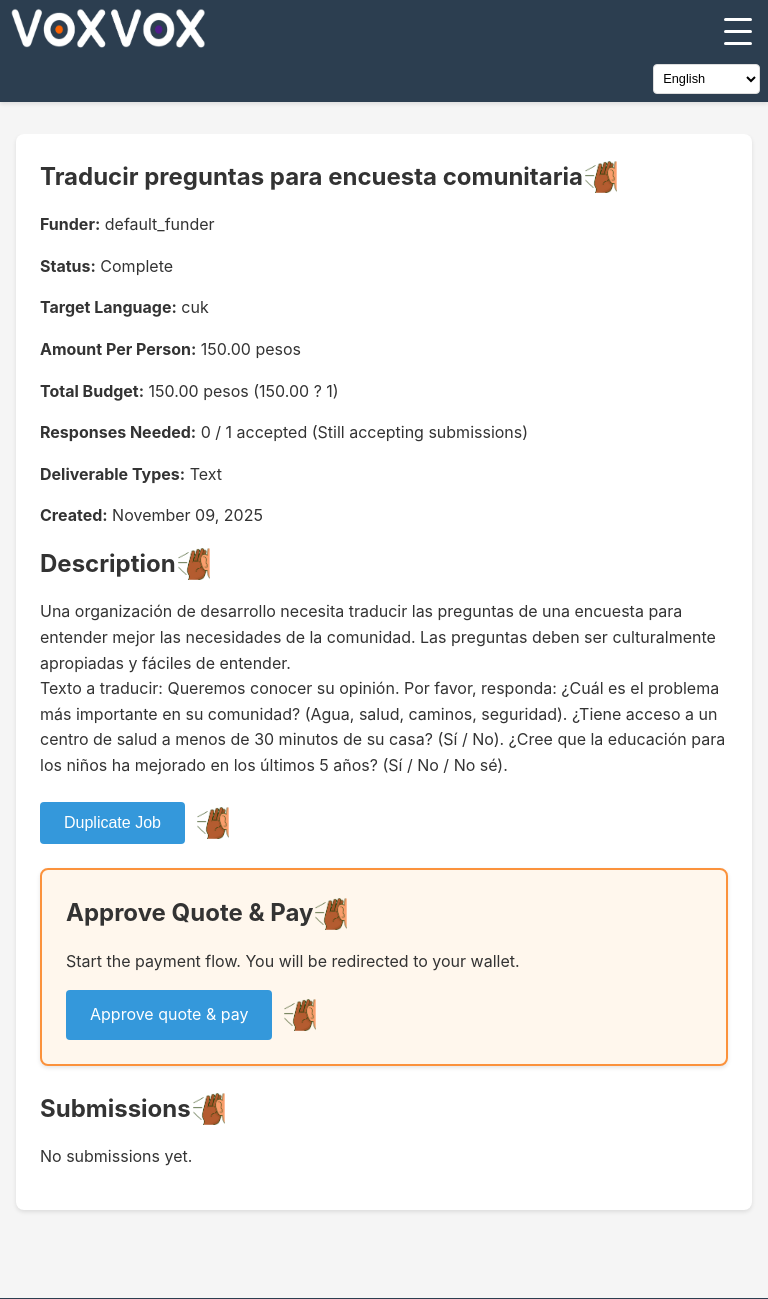
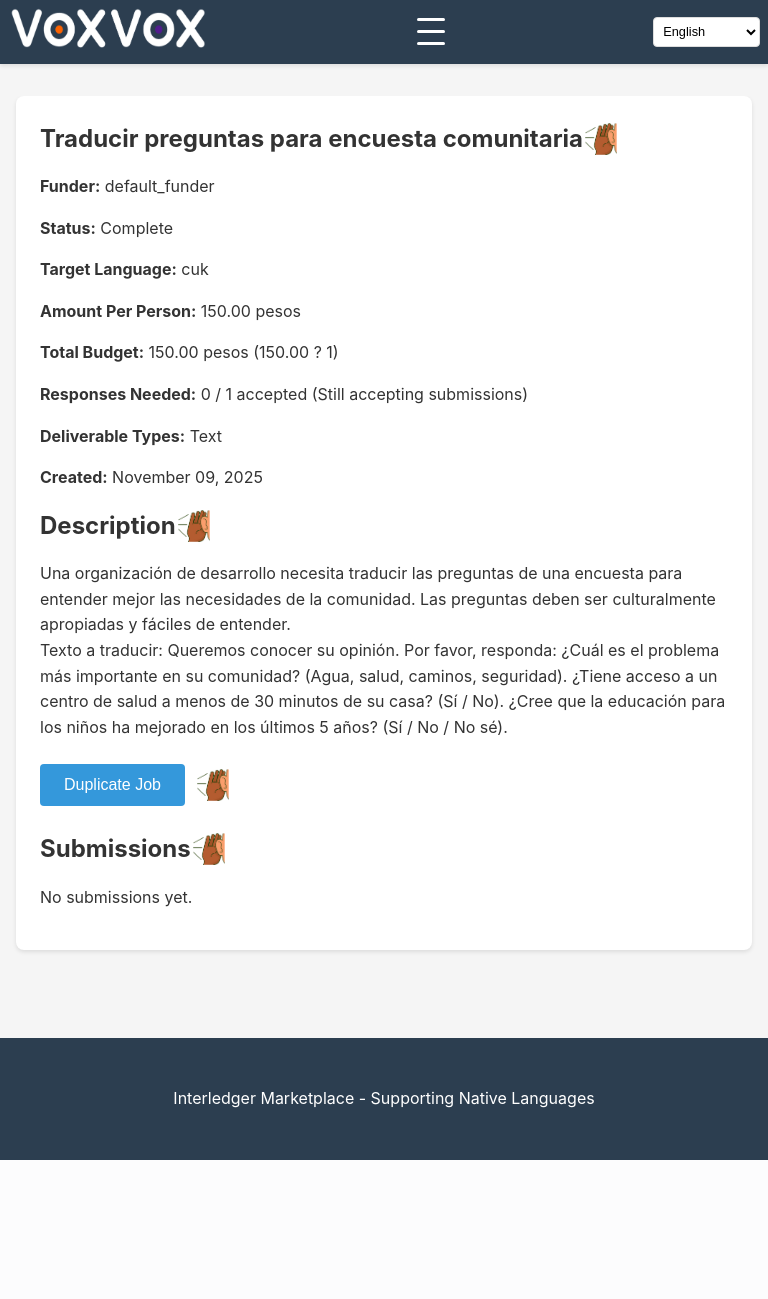
Before and after one commit to AICDMX/hackathon-interledger-market-Accesible, a Django app: page /26/ in a window 768 px wide. Shown: the top 1299 px of the page. After the commit the page ends 1160 px from the top, so only its background shows below. Run offline with Django 4.2, Linux system fonts and the light colour scheme; a user stored in the database is signed in; data comes from the database, SQL or seed files in the repository; data that the repository does not hold is empty.

Commit message:
remove wallet not working

```diff
--- a/marketplace-py/jobs/urls.py
+++ b/marketplace-py/jobs/urls.py
@@ -12,7 +12,6 @@ urlpatterns = [
     path('<int:pk>/edit/', views.edit_job, name='edit'),
     path('<int:pk>/duplicate/', views.duplicate_job, name='duplicate'),
     path('<int:pk>/', views.job_detail, name='detail'),
-    path('<int:pk>/approve-quote/', views.approve_quote, name='approve_quote'),
     path('<int:pk>/submit/', views.submit_job, name='submit'),
     path('<int:pk>/preview-submission/', views.preview_submission, name='preview_submission'),
     path('my-jobs/', views.my_jobs, name='my_jobs'),
--- a/marketplace-py/jobs/views.py
+++ b/marketplace-py/jobs/views.py
@@ -1,5 +1,4 @@
 from decimal import Decimal
-import os
 from django.shortcuts import render, get_object_or_404, redirect
 from django.contrib.auth.decorators import login_required
 from django.contrib import messages
@@ -11,12 +10,10 @@ from django.views.decorators.http import require_POST
 from django.utils import timezone
 from datetime import timedelta
 from django.core.files.base import ContentFile
-from django.conf import settings
 from audio.forms import AudioContributionForm
 from .forms import JobApplicationForm
 from .models import Job, JobSubmission, JobApplication
 from .audio_support import AUDIO_SUPPORT_OPPORTUNITIES, get_audio_support_opportunity
-from .payments_utils import create_incoming_payment, start_quote
 
 
 COMMUNITY_FUND_AMOUNT = 10
@@ -229,31 +226,6 @@ def job_detail(request, pk):
         'all_accepted_complete': all_accepted_complete,
     }
     return render(request, 'jobs/job_detail.html', context)
-
-
-@login_required
-def approve_quote(request, pk: int):
-    """Kick off the Open Payments quote flow and redirect to wallet."""
-    job = get_object_or_404(Job, pk=pk, funder=request.user)
-    if not request.user.wallet_endpoint:
-        messages.error(request, _('Please add your wallet address in your profile first.'))
-        return redirect('jobs:detail', pk=job.pk)
-
-    # MVP: pay the full budget
-    amount = job.budget
-    # MVP: use a single configured seller id
-    seller_id = getattr(settings, 'PAYMENTS_SELLER_ID', os.environ.get('PAYMENTS_SELLER_ID', 'seller-mvr5656'))
-
-    result = start_quote(
-        offer_id=job.pk,
-        seller_id=seller_id,
-        buyer_wallet_address_url=request.user.wallet_endpoint,
-        amount=str(amount),
-    )
-    if result.get('success'):
-        return redirect(result['redirect_url'])
-    messages.error(request, _('Could not start payment: {error}').format(error=result.get('error', 'Unknown error')))
-    return redirect('jobs:detail', pk=job.pk)
 
 
 @login_required
--- a/marketplace-py/templates/base.html
+++ b/marketplace-py/templates/base.html
@@ -449,11 +449,12 @@
                 display: none;
                 position: absolute;
                 top: calc(100% + 0px);
-                left: 0;
-                right: 0;
+                left: 50%;
+                right: auto;
+                transform: translateX(-50%);
+                width: min(100vw - 1rem, 1200px);
                 background-color: #2c3e50;
                 flex-direction: column;
-                width: 100%;
                 gap: 0;
                 padding: 0;
                 box-shadow: 0 4px 6px rgba(0,0,0,0.1);
@@ -575,39 +576,23 @@
         @media (min-width: 600px) and (max-width: 800px) {
             nav {
                 padding: 0 0.5rem;
-                flex-wrap: wrap;
-                row-gap: 0.5rem;
             }
 
             .hamburger {
                 padding: 0.5rem;
-                order: 2;
-                margin-left: auto;
             }
 
             .language-selector {
                 font-size: 0.8rem;
-                margin-left: 0;
-                flex: 1 1 100%;
-                justify-content: flex-end;
-                gap: 0.4rem;
             }
 
             .language-selector select {
                 font-size: 0.8rem;
                 padding: 0.35rem 0.3rem;
-                max-width: 220px;
-            }
-
-            .language-selector .language-helper {
-                width: 100%;
-                text-align: right;
-                margin-top: 0.25rem;
             }
 
             nav > div:first-child {
                 max-width: 40%;
-                flex: 1 1 40%;
             }
 
             nav > div:first-child img {
--- a/marketplace-py/templates/jobs/job_detail.html
+++ b/marketplace-py/templates/jobs/job_detail.html
@@ -81,15 +81,6 @@
                         {% audio_player_static_ui "button_duplicate_job" "label" %}
                     </div>
                 </form>
-            </div>
-
-            <div class="card" style="margin-top: 1rem; background-color: #fff7ed; border: 2px solid #fb923c;">
-                {% include 'components/static_title_with_audio.html' with title_text="Approve Quote & Pay" slug="section_approve_quote" heading_tag="h2" %}
-                <p class="muted-text">{% trans 'Start the payment flow. You will be redirected to your wallet.' %}</p>
-                <div style="display: flex; align-items: center; gap: 0.5rem;">
-                    <a href="{% url 'jobs:approve_quote' job.pk %}" class="btn btn-primary">{% trans 'Approve quote & pay' %}</a>
-                    {% audio_player_static_ui "button_approve_quote" "label" %}
-                </div>
             </div>
 
             <div>
```
Also changed, not shown: marketplace-py/jobs/payments_utils.py (+0 -46 lines).
